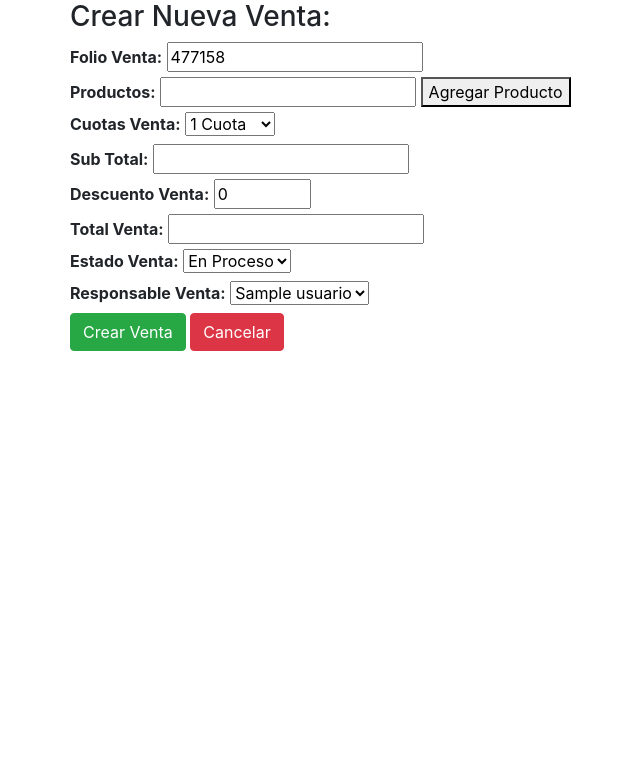
After one commit to DaniloDaniel/MundoFastSPA, a Django app: page /MundoFastWebApp/ventas/formVenta/ in a window 1280 px wide. The commit adds this page. Shown: the top 783 px of the page, without its empty margins (15-655 px from the left). Run offline with Django 3.2, Linux system fonts and the light colour scheme; tables that the repository leaves empty hold one stand-in row (values such as "Sample post"); some libraries are stand-ins or nearby versions.

Commit message:
Agregado el requisito Crear ventas
-Hay validacion para gran parte del requisito, pero aun seguire trabajando en pequeños detalles, despues de esto se realizara el pull request

```diff
--- /dev/null
+++ b/MundoFastSPA/MundoFastWebApp/templates/MundoFastWebApp/Venta/crearVenta.html
@@ -0,0 +1,183 @@
+<head>
+    <title>MundoFastSPA - Crear Nueva Venta</title>
+    <meta name="viewport" content="width=device-width, initial-scale=1">
+    <link rel="stylesheet" href="https://maxcdn.bootstrapcdn.com/bootstrap/4.3.1/css/bootstrap.min.css">
+    <script src="https://ajax.googleapis.com/ajax/libs/jquery/3.4.0/jquery.min.js"></script>
+    <script src="https://cdnjs.cloudflare.com/ajax/libs/popper.js/1.14.7/umd/popper.min.js"></script>
+    <script src="https://maxcdn.bootstrapcdn.com/bootstrap/4.3.1/js/bootstrap.min.js"></script>
+    <link href='//fonts.googleapis.com/css?family=Lobster&subset=latin,latin-ext' rel='stylesheet' type='text/css'>
+    <script>
+        $(document).ready(function(){
+            var lista = [];
+            var contProductosVenta = 0;
+            var prefixPrecio = '#precioProductoVenta';
+            var prefixCodigo = '#codigoProductoVenta';
+            var randomFolio = Math.floor(100000 + Math.random() * 900000);
+            $("#errorProductoNoExiste").hide();
+            $("#tablaProductos").hide();
+            $("#contProductosVenta").hide();
+            $("#mensajeError").hide();
+            {% for producto in listaProducto %}
+                var productoAux = {codigoPAux:"{{producto.codigoProducto}}", nombrePAux:"{{producto.nombreProducto}}", precioPAux:"{{producto.precioProducto}}", descuentoPAux:"{{producto.descuentoProducto}}"};
+                lista.push(productoAux);
+                console.log(productoAux);
+            {% endfor %}
+            {% for venta in listaVenta %}
+                if(randomFolio == "{{venta.folioVenta}}"){
+                    randomFolio = Math.floor(100000 + Math.random() * 900000);
+                }
+            {% endfor %}
+            $("#folioVenta").val(randomFolio);
+            $(".botonBuscar").click(function(){
+                var i;
+                var encontroProducto = false; //variable para determinar si encontro producto en la busqueda
+                for(i=0;i<lista.length;i++){
+                    if($("#productosVentaSearchBox").val().toLowerCase() == lista[i].nombrePAux.toLowerCase() || $("#productosVentaSearchBox").val() == lista[i].codigoPAux){
+                        var precio = $("#productosVentaSearchBox").val();
+                        $("#tableHeader").after("<tr><td><input type='number' id='codigoProductoVenta"+contProductosVenta+"' name='codigoProductoVenta"+contProductosVenta+"' style='width:80px' value='"+ lista[i].codigoPAux +"'readonly/></td><td>"+lista[i].nombrePAux+"</td>"+
+                        "<td><input type='number' name='cantidadProductoVenta"+contProductosVenta+"' class='cantidadProductoVenta' value=1 min=1 style='width:80px'/></td><td id='precioProductoVenta"+contProductosVenta+"'>"+lista[i].precioPAux +"</td><td id='eliminarFila'>eliminar</td></tr>");
+                        contProductosVenta++;
+                        $("#contProductosVenta").val(contProductosVenta);
+                        encontroProducto = true; //como encontró producto se cambia su valor a 1
+                        $("#errorProductoNoExiste").hide();
+                        $("#tablaProductos").show();
+                        $("#mensajeError").hide();
+                    }
+                    if(!encontroProducto && (i+1)==lista.length){
+                        $("#errorProductoNoExiste").show();
+                    }
+                }
+
+                var subTotal = 0;
+                for(i=0;i<contProductosVenta;i++){
+                    subTotal += +($(prefixPrecio+i).text());
+                }
+                $("#subTotal").val(subTotal);
+
+                var total = $("#subTotal").val() - ($("#descuentoAdicionalVenta").val() * $("#subTotal").val()) /100;
+                $("#totalVenta").val(total);
+                console.log(contProductosVenta);
+
+                $(".cantidadProductoVenta").on("change keyup",function() {
+                    var suffix = this.name.match(/\d+/);
+                    //var prefixPrecio = '#precioProductoVenta';
+                    //var prefixCodigo = '#codigoProductoVenta';
+                    var precioId = prefixPrecio + suffix;
+                    var codigoId = prefixCodigo + suffix;
+                    var precioReal;
+
+                    var i;
+                    for(i=0;i<lista.length;i++){
+                        if($(codigoId).val() == lista[i].codigoPAux){
+                            precioReal = lista[i].precioPAux;
+                    }
+                    }
+                    var precio = precioReal * $(this).val();
+                    $(precioId).text(precio);
+
+                    var subTotal = 0;
+                    for(i=0;i<contProductosVenta;i++){
+                        subTotal += +($(prefixPrecio+i).text());
+                    }
+                    $("#subTotal").val(subTotal);
+
+                    var total = $("#subTotal").val() - ($("#descuentoAdicionalVenta").val() * $("#subTotal").val()) /100;
+                    $("#totalVenta").val(total);
+                });
+
+                $("#descuentoAdicionalVenta").on("change keyup",function(){
+                    var total = $("#subTotal").val() - ($(this).val() * $("#subTotal").val()) /100;
+                    $("#totalVenta").val(total);
+                    console.log(contProductosVenta);
+                });
+
+                $("#eliminarFila").on("click", function(){
+
+                    if(contProductosVenta == 1){
+                        $("#tablaProductos").hide();
+                        $(this).parent("tr:first").remove();
+                        var subTotal = 0;
+                        for(i=0;i<contProductosVenta;i++){
+                            subTotal += +($(prefixPrecio+i).text());
+                        }
+                        $("#subTotal").val(subTotal);
+
+                        var total = $("#subTotal").val() - ($("#descuentoAdicionalVenta").val() * $("#subTotal").val()) /100;
+                        $("#totalVenta").val(total);
+                    }
+                    else{
+                        $(this).parent("tr:first").remove();
+
+                        var subTotal = 0;
+                        for(i=0;i<contProductosVenta;i++){
+                            subTotal += +($(prefixPrecio+i).text());
+                        }
+                        $("#subTotal").val(subTotal);
+
+                        var total = $("#subTotal").val() - ($("#descuentoAdicionalVenta").val() * $("#subTotal").val()) /100;
+                        $("#totalVenta").val(total);
+                    }
+                    contProductosVenta--;
+                });
+            });
+            $("#form").submit(function(e){
+                if(contProductosVenta == 0){
+                    e.preventDefault();
+                    $("#mensajeError").show();
+                }
+            });
+        });
+    </script>
+</head>
+<body>
+    <div class="container">
+        <h3>Crear Nueva Venta:</h3>
+        <label for="mensajeError" id="mensajeError">Debe agregar al menos un producto a la venta</label>
+        {% if error_message %}<p><strong>{{ error_message }}</strong></p>{% endif %}
+        <form action="{% url 'MundoFastWebApp:crearVenta' %}" method="post" id="form">
+            {% csrf_token %}
+            <label for="folioVenta"><b>Folio Venta:</b></label>
+            <input type="number" name="folioVenta" id="folioVenta" readonly required><br>
+
+            <label for="productosVenta"><b>Productos:</b></label>
+            <input type="text" name="productosVentaSearchBox" id="productosVentaSearchBox">
+            <button type="button" class="botonBuscar">Agregar Producto</button>
+            <label for="errorProductoNoExiste" id="errorProductoNoExiste">Ese producto no existe</label><br>
+            <table id="tablaProductos" style="width:50%">
+                <tr id="tableHeader">
+                    <th>Codigo</th>
+                    <th>Nombre</th>
+                    <th>Cantidad</th>
+                    <th>Precio</th>
+                </tr>
+            </table>
+
+            <label for="cuotasVenta"><b>Cuotas Venta:</b></label>
+            <select name="cuotasVenta" id="cuotasVenta">
+                <option value="1">1 Cuota</option>
+                <option value="2">2 Cuotas</option>
+                <option value="3">3 Cuotas</option>
+            </select><br>
+            <label for="subTotal"><b>Sub Total:</b></label>
+            <input type="number" name="subTotal" id="subTotal" min=1 readonly required><br>
+            <label for="descuentoAdicionalVenta"><b>Descuento Venta:</b></label>
+            <input type="number" name="descuentoAdicionalVenta" id="descuentoAdicionalVenta" value=0 min=0 max=100 required><br>
+            <label for="totalVenta"><b>Total Venta:</b></label>
+            <input type="number" name="totalVenta" id="totalVenta" min=1 readonly required><br>
+            <label for="estadoVenta"><b>Estado Venta:</b></label>
+            <select name="estadoVenta" id="estadoVenta">
+                <option value="En Proceso">En Proceso</option>
+                <option value="Finalizada">Finalizada</option>
+            </select><br>
+            <label for="responsableVenta"><b>Responsable Venta:</b></label>
+            <select name="responsableVenta" id="responsableVenta">
+                {% for usuario in listaUsuario %}
+                <option value="{{ usuario.nombreUsuario }}">{{ usuario.nombreUsuario }}</option>
+                {% endfor %}
+            </select><br>
+            <input type="text" id="contProductosVenta" name="contProductosVenta"/>
+            <input type="submit" class="btn btn-success" value="Crear Venta">
+            <button type="button" id="submitButton" class="btn btn-danger" onclick="location.href='{% url 'MundoFastWebApp:ventas' %}'">Cancelar</button>
+        </form>
+    </div>
+</body>
--- a/MundoFastSPA/MundoFastWebApp/templates/MundoFastWebApp/index.html
+++ b/MundoFastSPA/MundoFastWebApp/templates/MundoFastWebApp/index.html
@@ -36,6 +36,9 @@
                     <li class="nav-item">
                         <a class="nav-link" href="{% url 'MundoFastWebApp:productos' %}">Productos</a>
                     </li>
+                    <li class="nav-item">
+                        <a class="nav-link" href="{% url 'MundoFastWebApp:ventas' %}">Ventas</a>
+                    </li>
                 </ul>
             </div>
         </nav>
--- a/MundoFastSPA/MundoFastWebApp/urls.py
+++ b/MundoFastSPA/MundoFastWebApp/urls.py
@@ -31,4 +31,6 @@ urlpatterns = [
     path('productos/buscar/', views.buscarProducto, name='buscarproducto'),
     # Ventas:
     path('ventas/', views.ventas, name='ventas'),
+    path('ventas/formVenta/', views.formVenta, name='formVenta'),
+    path('ventas/crearVenta/', views.crearVenta, name='crearVenta'),
 ]
--- a/MundoFastSPA/MundoFastWebApp/views.py
+++ b/MundoFastSPA/MundoFastWebApp/views.py
@@ -1,5 +1,5 @@
 from django.shortcuts import get_object_or_404, render, render_to_response
-from .models import Usuario, Producto, Venta # Importa el modelo
+from .models import Usuario, Producto, Venta, DetalleVenta # Importa el modelo
 from django.http import Http404 # Importa vista de error 404
 from django.http import HttpResponse, HttpResponseRedirect
 from django.urls import reverse
@@ -140,3 +140,41 @@ def ventas(request):
     listaVenta = Venta.objects.order_by('-id')
     context = {'listaVenta': listaVenta}
     return render(request, 'MundoFastWebApp/Venta/ventas.html', context)
+
+def formVenta(request):
+    venta = Venta()
+    listaUsuario = Usuario.objects.order_by('-id')
+    listaProducto = Producto.objects.order_by('-id')
+    return render(request, 'MundoFastWebApp/Venta/crearVenta.html',
+            {'venta': venta,
+             'listaUsuario': listaUsuario,
+             'listaProducto': listaProducto})
+
+def crearVenta(request):
+    print(request.POST.get('cantidadProductoVenta1'))
+    try:
+        cantProductosVenta = int(request.POST['contProductosVenta'])
+        for i in range(cantProductosVenta):
+            print("AAAA: "+str(i))
+        print(cantProductosVenta)
+        detallesVenta = []
+        venta = Venta(folioVenta = request.POST['folioVenta'], cuotasVenta = request.POST['cuotasVenta'], subTotal = request.POST.get('subTotal'),
+            descuendoAdicionalVenta = request.POST['descuentoAdicionalVenta'], totalVenta = request.POST.get('totalVenta'),
+            estadoVenta = request.POST['estadoVenta'], responsableVenta = Usuario.objects.get(nombreUsuario = request.POST['responsableVenta']))
+        venta.save()
+        for i in range(cantProductosVenta):
+            productoAux = Producto()
+            productoAux = Producto.objects.get(codigoProducto=request.POST.get('codigoProductoVenta'+str(i)))
+            print(productoAux.nombreProducto)
+            cantidadProducto = request.POST.get('cantidadProductoVenta'+str(i))
+            totalProducto = productoAux.precioProducto - (productoAux.precioProducto * productoAux.descuentoProducto / 100)
+            detalleVenta = DetalleVenta(producto=productoAux, venta=venta, cantidadProducto=cantidadProducto, descuentoAplicadoProducto=productoAux.descuentoProducto, totalPorProducto=totalProducto)
+            detalleVenta.save()
+    except IntegrityError:
+        return render(request, "MundoFastWebApp/Venta/crearVenta.html", {"error_message": "Dejaste un campo vacío"})
+    else:
+        messages.success(request, 'Venta creada correctamente.')
+        # Always return an HttpResponseRedirect after successfully dealing
+        # with POST data. This prevents data from being posted twice if a
+        # user hits the Back button.
+        return HttpResponseRedirect(reverse('MundoFastWebApp:ventas'))
```
Also changed, not shown: MundoFastSPA/MundoFastWebApp/models.py (+5 -2 lines), MundoFastSPA/MundoFastWebApp/templates/MundoFastWebApp/Venta/ventas.html (+30 -13 lines), MundoFastSPA/MundoFastWebApp/migrations/0001_initial.py, MundoFastSPA/MundoFastWebApp/migrations/0002_auto_20190523_1957.py (deleted), MundoFastSPA/MundoFastWebApp/migrations/0002_auto_20190529_0148.py (added).
